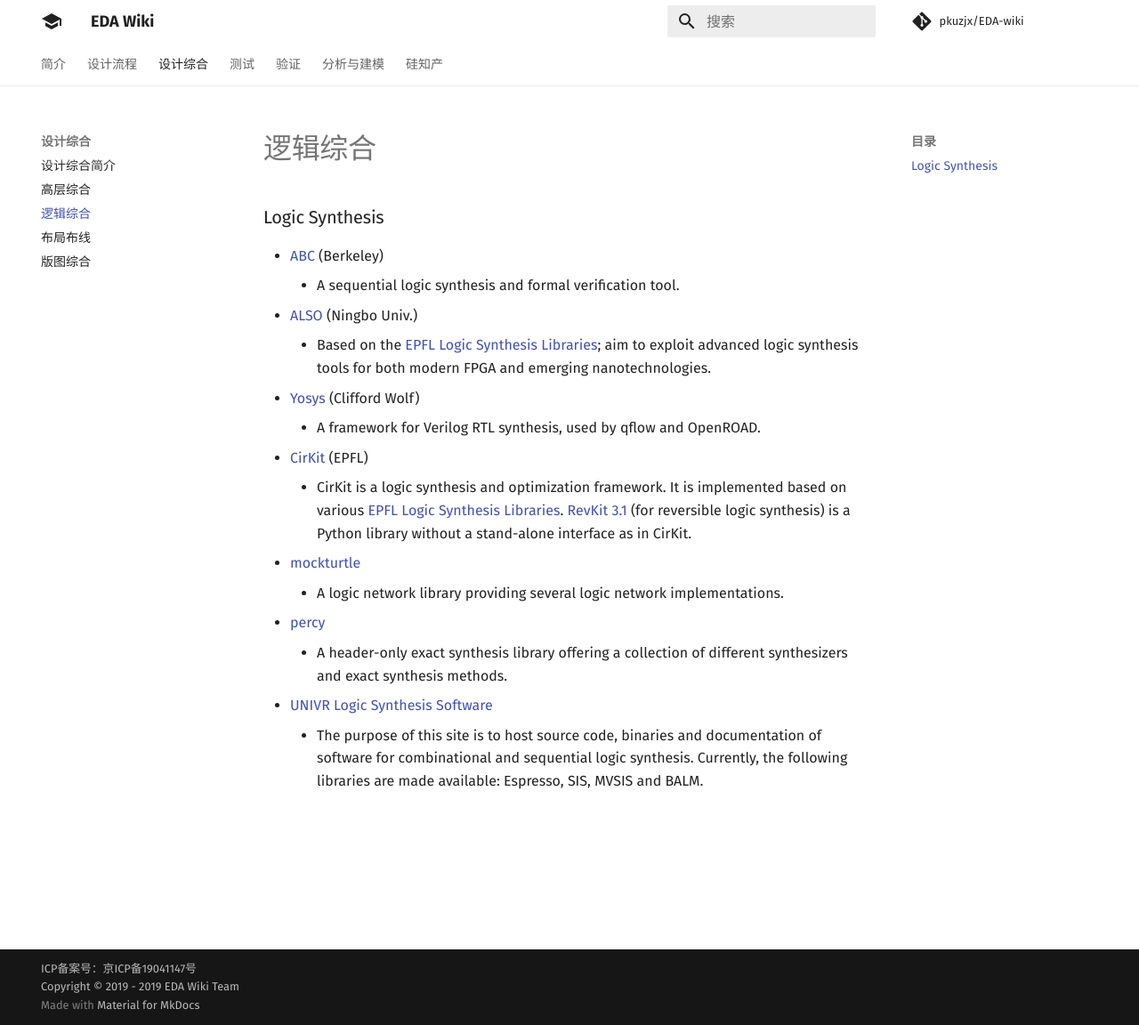
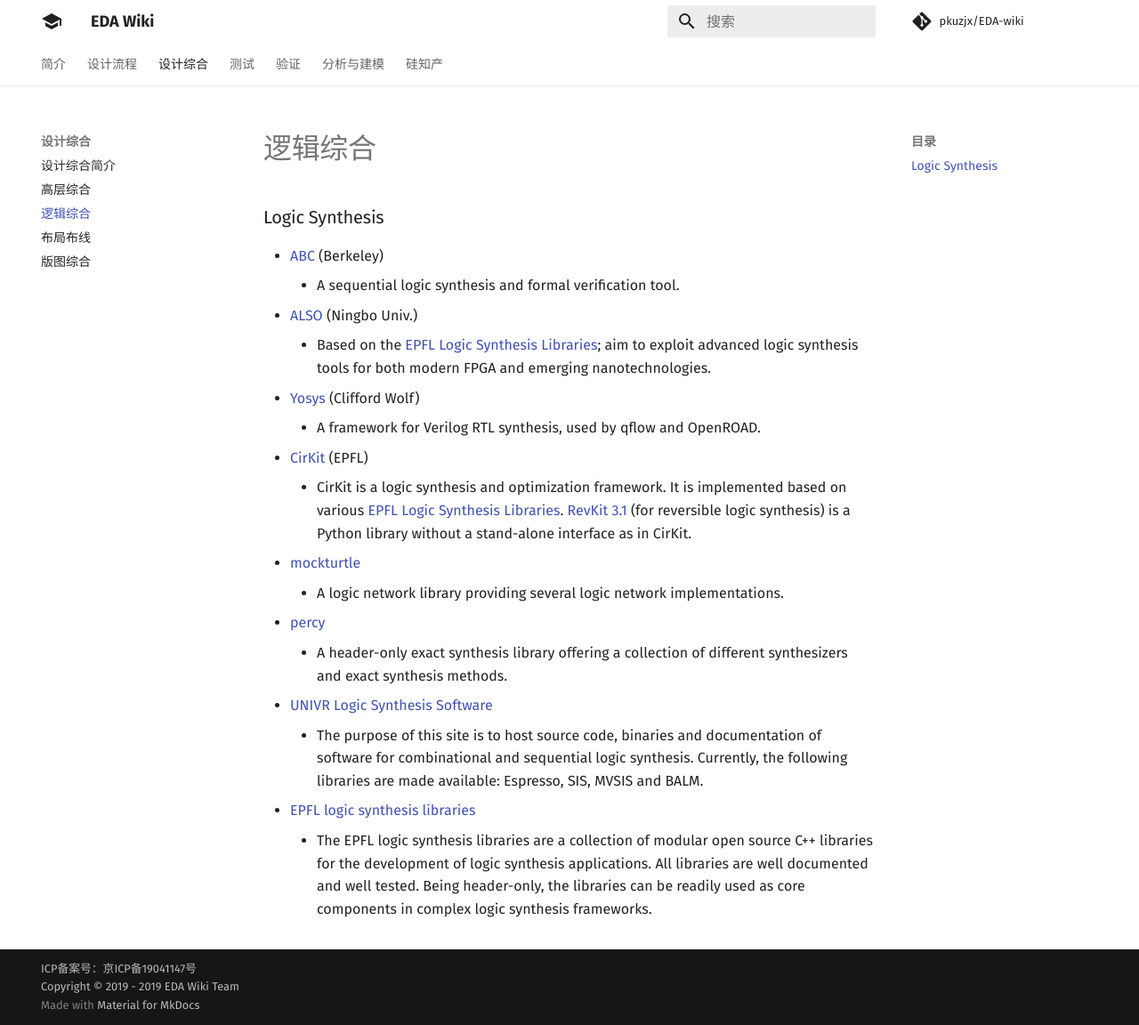
Before and after one commit to daitoto/EDA-wiki, an MkDocs documentation site: the page built from docs/synthesis/logic.md, in a window 1280 px wide and 1152 px high. Shown: the whole window at 89% size. Built offline with MkDocs 1.6.1 and Material for MkDocs 9.7.7, drawn with Linux system fonts in a browser that asks for light colours; comment, search, counter and statistics services are not loaded.

Commit message:
Add EPFL logic synthesis libraries

```diff
--- a/docs/synthesis/logic.md
+++ b/docs/synthesis/logic.md
@@ -13,3 +13,5 @@
    - A header-only exact synthesis library offering a collection of different synthesizers and exact synthesis methods.
  - [UNIVR Logic Synthesis Software](https://jackhack96.github.io/logic-synthesis/index.html)
    - The purpose of this site is to host source code, binaries and documentation of software for combinational and sequential logic synthesis. Currently, the following libraries are made available: Espresso, SIS, MVSIS and BALM.
+ - [EPFL logic synthesis libraries](https://github.com/lsils/lstools-showcase)
+   - The EPFL logic synthesis libraries are a collection of modular open source C++ libraries for the development of logic synthesis applications. All libraries are well documented and well tested. Being header-only, the libraries can be readily used as core components in complex logic synthesis frameworks.
```
